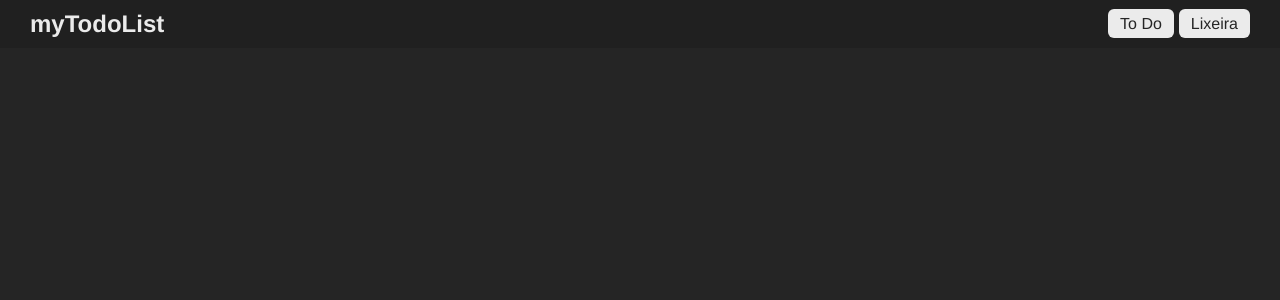
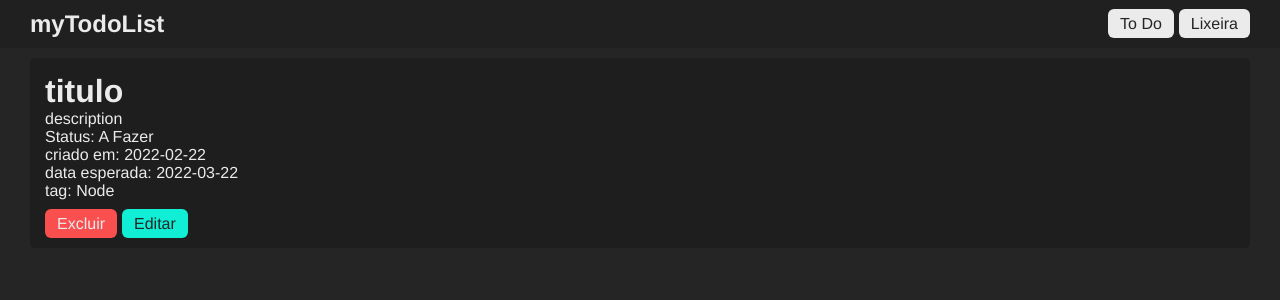
Before and after one commit to KaiqueeFigui/rest-todo-list-react, a React (Vite) app: page / in a window 1280 px wide. Shown: the top 300 px of the page. Built offline with nearby package versions, Linux system fonts and the light colour scheme.

Commit message:
add: Component Card mockado

```diff
--- /dev/null
+++ b/src/components/BodyContainer/style.jsx
@@ -0,0 +1,5 @@
+import styled from "styled-components";
+
+export const BodyContainer = styled.div`
+    padding: 10px 30px;
+`
--- /dev/null
+++ b/src/components/Card/index.jsx
@@ -0,0 +1,25 @@
+import { DeleteButton, EditButton } from "../Button/style";
+import { ButtonContainer, CardContainer } from "./style";
+
+export function Card({ title, description, createdAt, status, finalDate, tag }){
+    return(
+        <CardContainer>
+            <div>
+                <h1>{title}</h1>
+                <p>{description}</p>
+                <p>Status: {status}</p>
+                <p>criado em: {createdAt}</p>
+                <p>data esperada: {finalDate}</p>
+                <p>tag: {tag}</p>
+            </div>
+            <ButtonContainer>
+                <li>
+                <DeleteButton to="">Excluir</DeleteButton>
+                </li>
+                <li>
+                <EditButton to="">Editar</EditButton>
+                </li>
+            </ButtonContainer>
+        </CardContainer>
+    )
+}
--- /dev/null
+++ b/src/components/Card/style.jsx
@@ -0,0 +1,17 @@
+import styled from "styled-components";
+
+export const CardContainer = styled.div`
+    border-radius: 5px;
+    background-color: rgba(0, 0, 0, 0.2);
+    padding: 15px;
+`
+
+export const ButtonContainer = styled.ul`
+    margin-top: 15px;
+    list-style: none;
+    display: flex;
+
+    li{
+        margin-right: 5px;
+    }
+`
--- a/src/pages/LixeiraPage.jsx
+++ b/src/pages/LixeiraPage.jsx
@@ -1,10 +1,13 @@
+import { BodyContainer } from "../components/BodyContainer/style";
 import { Header } from "../components/Header";
 
 export function LixeiraPage(){
     return (
         <div>
             <Header />
-            Lixeira
+            <BodyContainer>
+                Lixeira
+            </BodyContainer>
         </div>
     )
 }
--- a/src/pages/TodosPage.jsx
+++ b/src/pages/TodosPage.jsx
@@ -1,9 +1,14 @@
+import { BodyContainer } from "../components/BodyContainer/style";
+import { Card } from "../components/Card";
 import { Header } from "../components/Header";
 
 export function TodosPage(){
     return (
         <div>
             <Header />
+            <BodyContainer>
+                <Card title="titulo" description="description" createdAt="2022-02-22" status="A Fazer" finalDate="2022-03-22" tag="Node" />
+            </BodyContainer>
         </div>
     )
 }
```
